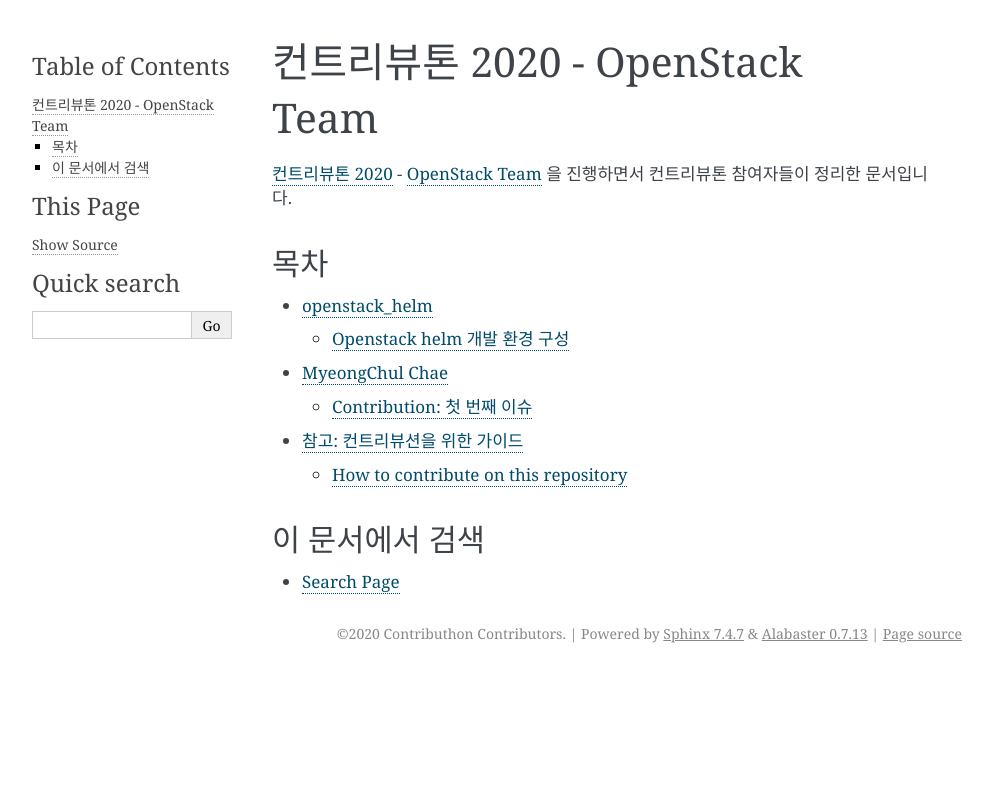
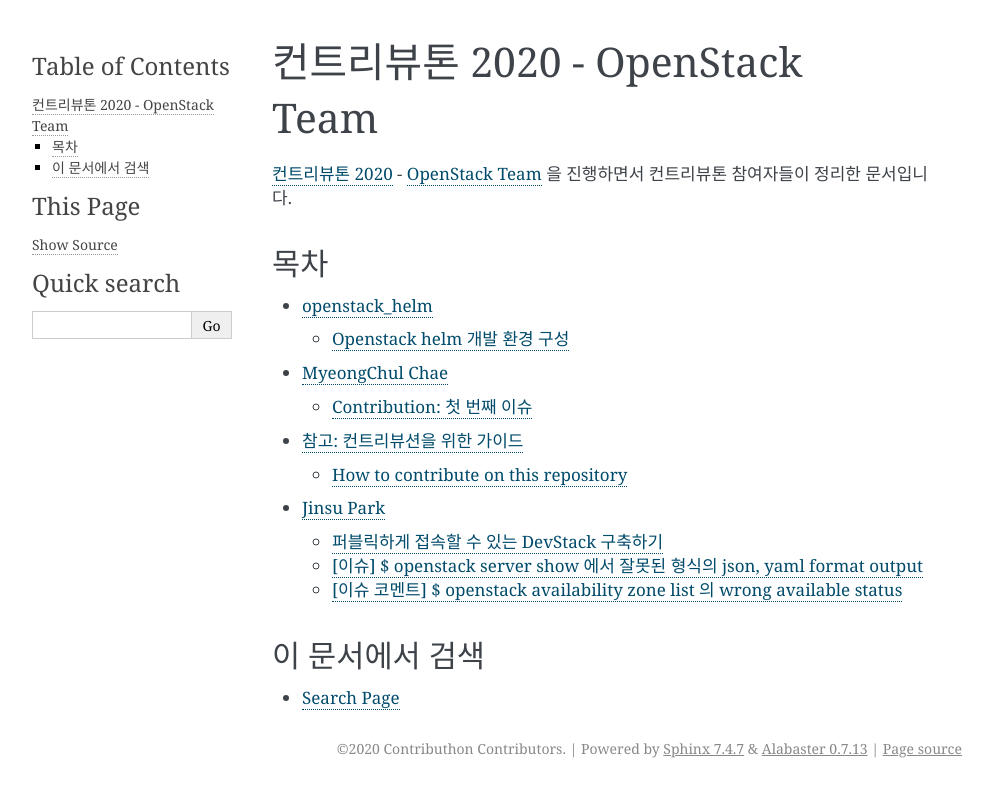
Before and after one commit to openstack-kr/contributhon-2020, a Sphinx documentation site: the page built from doc/source/index.rst, in a window 1280 px wide. Shown: the top 797 px of the page, without its empty margins (148-1141 px from the left). Built offline with Sphinx 7.4.7, drawn with Linux system fonts in a browser that asks for light colours; the version number could not be read and is left out.

Commit message:
Fix: new line eof

```diff
--- a/doc/source/index.rst
+++ b/doc/source/index.rst
@@ -15,6 +15,7 @@
    openstack_helm/index
    myeongchul-chae/index
    contributors/index
+   jinsu_park/index
 
 이 문서에서 검색
 ----------------
--- a/doc/source/jinsu_park/bug_comment.rst
+++ b/doc/source/jinsu_park/bug_comment.rst
@@ -60,9 +60,7 @@
 버그가 재현되지 않았던 이유 추측
 --------------------------------------------
 
-아마도
-
-Nova가 자신이 API를 수행하면서는 AZ의 availability를 체크를 하지만,
+아마도 Nova가 자신이 API를 수행하면서는 AZ의 availability를 체크를 하지만,
 random unhealthy state에 대한 반영은 하지 않을 수도 있겠다는 생각을 했습니다.
 
 따라서 혹시 저와 같이 수행했을 때에도 Bug가 재현되는지, Issue 제기자의 좀 더 자세한
```
Also changed, not shown: doc/source/jinsu_park/bugfix_miss_format_output.rst (line endings or trailing spaces), doc/source/jinsu_park/index.rst (line endings or trailing spaces), doc/source/jinsu_park/install_publicly_accessible_devstack.rst (line endings or trailing spaces).
